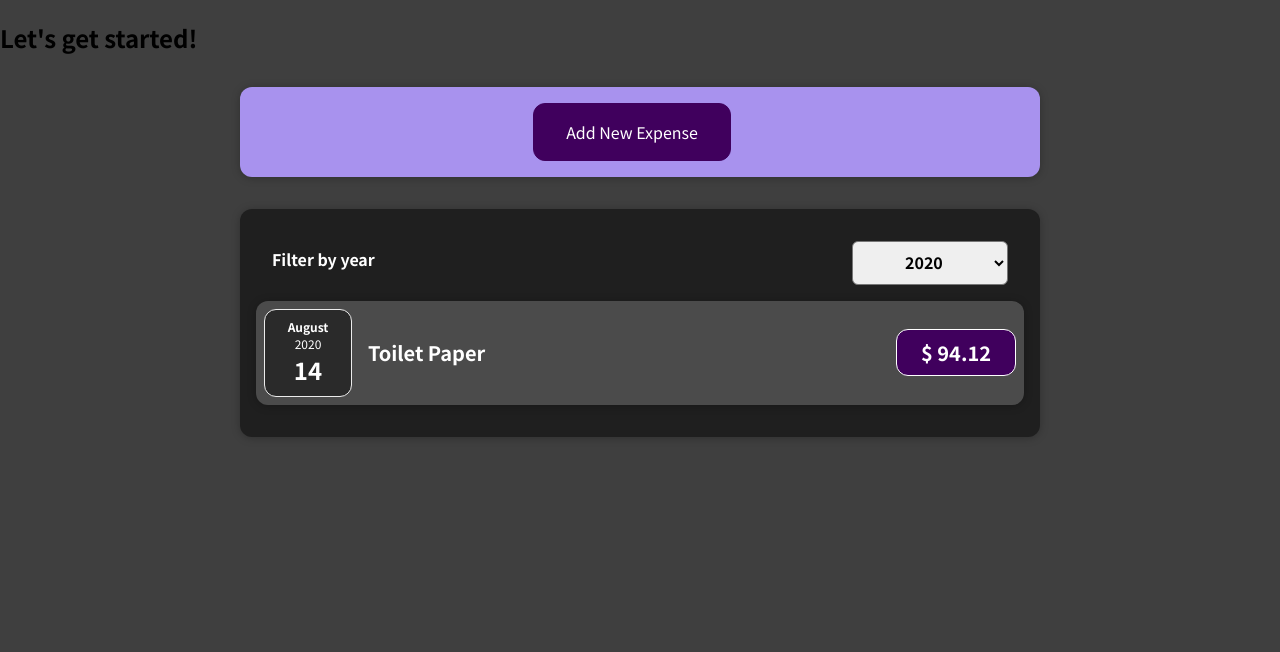
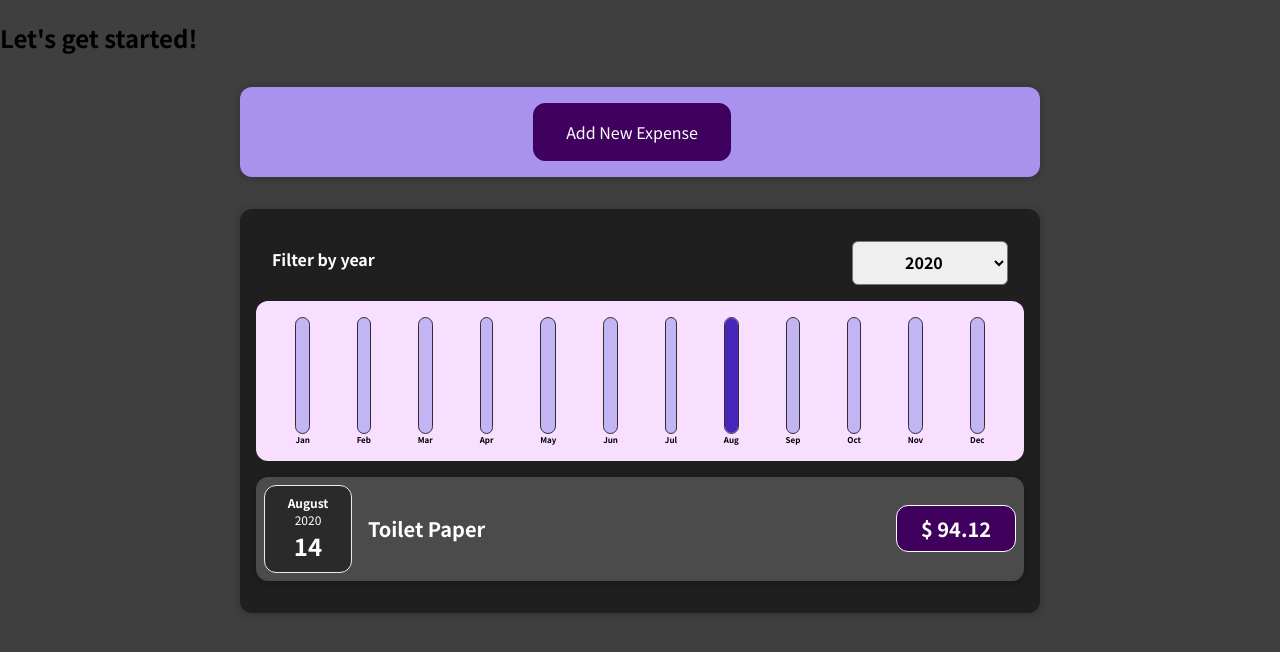
Before and after one commit to IvanPKostadinov/react-expense-tracker, a React (Create React App) app: page / in a window 1280 px wide. Shown: the top 652 px of the page. Built offline with nearby package versions, Linux system fonts and the light colour scheme.

Commit message:
added functionality to the Chart Bars - they will be filled, according to the amount of expenses for each month

```diff
--- a/src/components/Chart/Chart.js
+++ b/src/components/Chart/Chart.js
@@ -4,6 +4,9 @@
 import ChartBar from './ChartBar';
 
 const Chart = (props) => {
+  const dataPointValues = props.dataPoints.map(dataPoint => dataPoint.value);
+  const totalMaximum = Math.max(...dataPointValues);
+
   return (
     <div className='chart'>
       {/* this way we show as many <ChartBar /> elements, as dataPoint elements we have: */}
@@ -11,7 +14,7 @@
         <ChartBar
           key={dataPoint.label}
           value={dataPoint.value}
-          maxValue={null}
+          maxValue={totalMaximum}
           label={dataPoint.label}
         />
       ))}
--- a/src/components/Chart/ChartBar.js
+++ b/src/components/Chart/ChartBar.js
@@ -5,7 +5,7 @@
 const ChartBar = (props) => {
   let barFillHeight = '0%';
 
-  if (props.max > 0) {
+  if (props.maxValue > 0) {
     barFillHeight = Math.round((props.value / props.maxValue) * 100) + '%';
   }
 
--- a/src/components/Expenses/Expenses.js
+++ b/src/components/Expenses/Expenses.js
@@ -4,6 +4,7 @@
 import Card from '../UI/Card';
 import ExpensesFilter from './ExpensesFilter';
 import ExpensesList from './ExpensesList';
+import ExpensesChart from './ExpensesChart';
 
 const Expenses = (props) => {
   const [filteredYear, setFilteredYear] = useState('2020');
@@ -25,6 +26,7 @@
           selected={filteredYear}
           onChangeFilter={filterChangeHandler}
         />
+        <ExpensesChart expenses={filteredExpenses} />
         {/* OPTION 1: */}
         {/* {filteredExpenses.length === 0
           ? <p>No Expenses Found!</p>
--- /dev/null
+++ b/src/components/Expenses/ExpensesChart.js
@@ -0,0 +1,29 @@
+import React from 'react';
+
+import Chart from '../Chart/Chart';
+
+const ExpensesChart = props => {
+  const chartDataPoints = [
+    { label: 'Jan', value: 0 },
+    { label: 'Feb', value: 0 },
+    { label: 'Mar', value: 0 },
+    { label: 'Apr', value: 0 },
+    { label: 'May', value: 0 },
+    { label: 'Jun', value: 0 },
+    { label: 'Jul', value: 0 },
+    { label: 'Aug', value: 0 },
+    { label: 'Sep', value: 0 },
+    { label: 'Oct', value: 0 },
+    { label: 'Nov', value: 0 },
+    { label: 'Dec', value: 0 },
+  ];
+
+  for (const expense of props.expenses) {
+    const expenseMonth = expense.date.getMonth(); // starting at 0 => January -> 0
+    chartDataPoints[expenseMonth].value += expense.amount;
+  }
+
+  return <Chart dataPoints={chartDataPoints} />;
+}
+
+export default ExpensesChart;
--- a/src/components/NewExpense/ExpenseForm.js
+++ b/src/components/NewExpense/ExpenseForm.js
@@ -42,7 +42,7 @@
 
     const expenseData = {
       title: enteredTitle,
-      amount: enteredAmount,
+      amount: +enteredAmount,
       date: new Date(enteredDate),
     };
 
```
Also changed, not shown: 1 other file (tests, documents, lock files or other folders).
